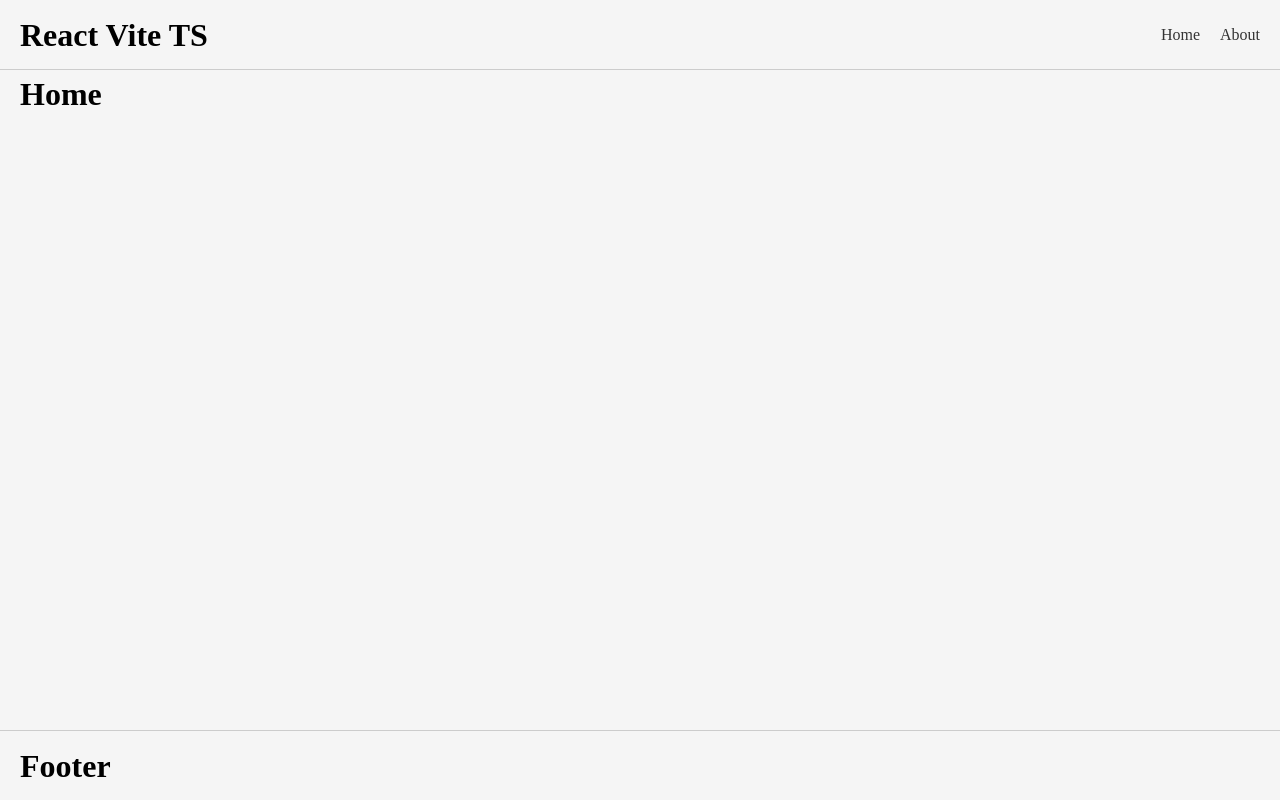
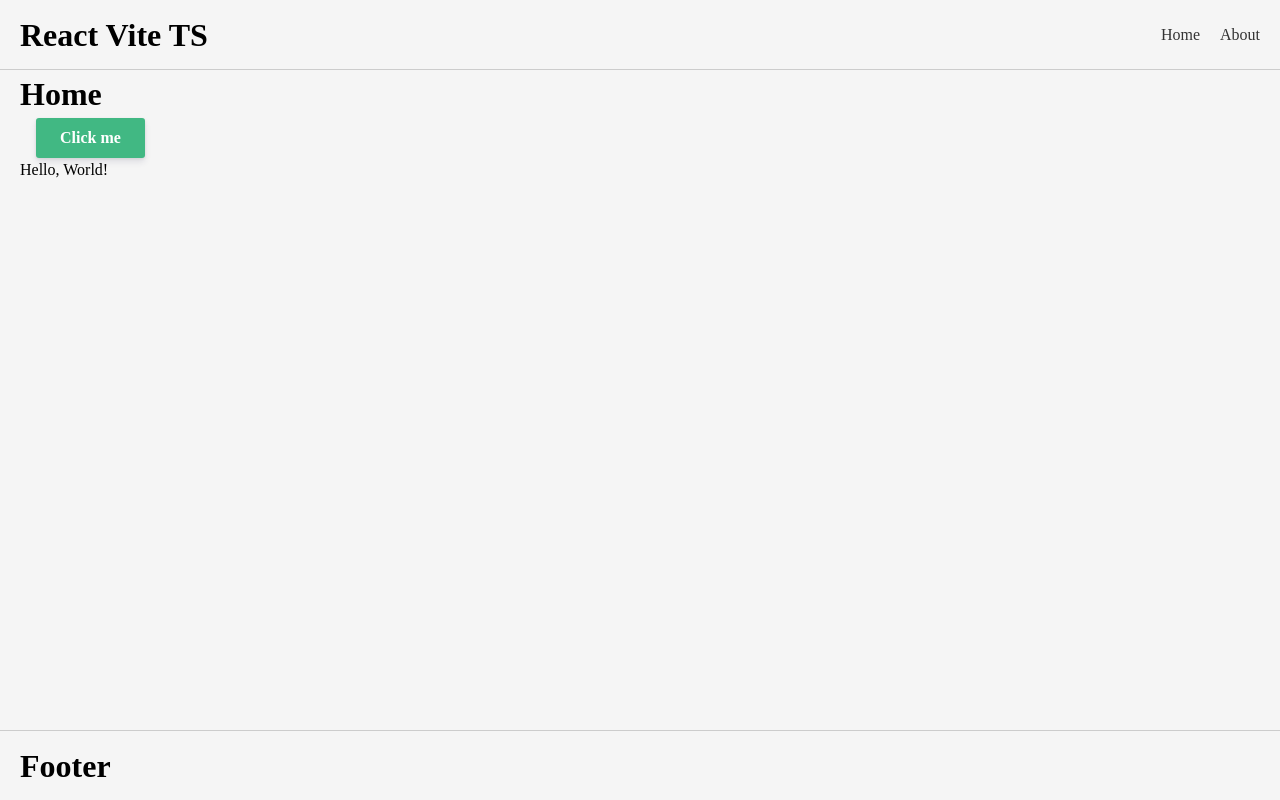
Before and after one commit to webdozerz/react-vite-ts, a React (Vite) app: page / in a window 1280 px wide. Built offline with nearby package versions, Linux system fonts and the light colour scheme.

Commit message:
feat(components): buttons

```diff
--- /dev/null
+++ b/src/components/Base/Button/index.tsx
@@ -0,0 +1,19 @@
+import { observer } from 'mobx-react-lite'
+import React from 'react'
+
+import s from './styles.module.scss'
+
+interface IProps {
+  children: React.ReactNode
+  onClick?: () => void
+}
+
+const Button = ({ children, onClick }: IProps): JSX.Element => {
+  return (
+    <button className={s.button} onClick={onClick}>
+      {children}
+    </button>
+  )
+}
+
+export default observer(Button)
--- /dev/null
+++ b/src/components/Base/Button/styles.module.scss
@@ -0,0 +1,19 @@
+.button {
+  display: inline-block;
+  padding: 0.5em 1.5em;
+  border-radius: 3px;
+  margin: 0 1em;
+  text-decoration: none;
+  font-weight: 700;
+  color: #fff;
+  background-color: #41b883;
+  transition: 0.4s;
+  box-shadow: 0 4px 6px rgba(50, 50, 93, .11), 0 1px 3px rgba(0, 0, 0, .08);
+  width: fit-content;
+
+  &:hover {
+    background-color: #3b9e79;
+    transform: translateY(-1px);
+    box-shadow: 0 7px 14px rgba(50, 50, 93, .1), 0 3px 6px rgba(0, 0, 0, .08);
+  }
+}
--- a/src/pages/Home/index.tsx
+++ b/src/pages/Home/index.tsx
@@ -1,11 +1,23 @@
-import { JSX } from 'react'
+import { JSX, useState } from 'react'
 
 import s from './styles.module.scss'
 
+import Button from '~/components/Base/Button'
+
 const Home = (): JSX.Element => {
+  const [content, setContent] = useState<string>('Hello, World!')
+
+  function handleClick (): void {
+    setContent('Bye, World!')
+  }
+
   return (
     <div className={s.home}>
-      <h1>Home</h1>
+        <h1>Home</h1>
+        <Button onClick={handleClick}>
+            Click me
+        </Button>
+        <p>{content}</p>
     </div>
   )
 }
```
